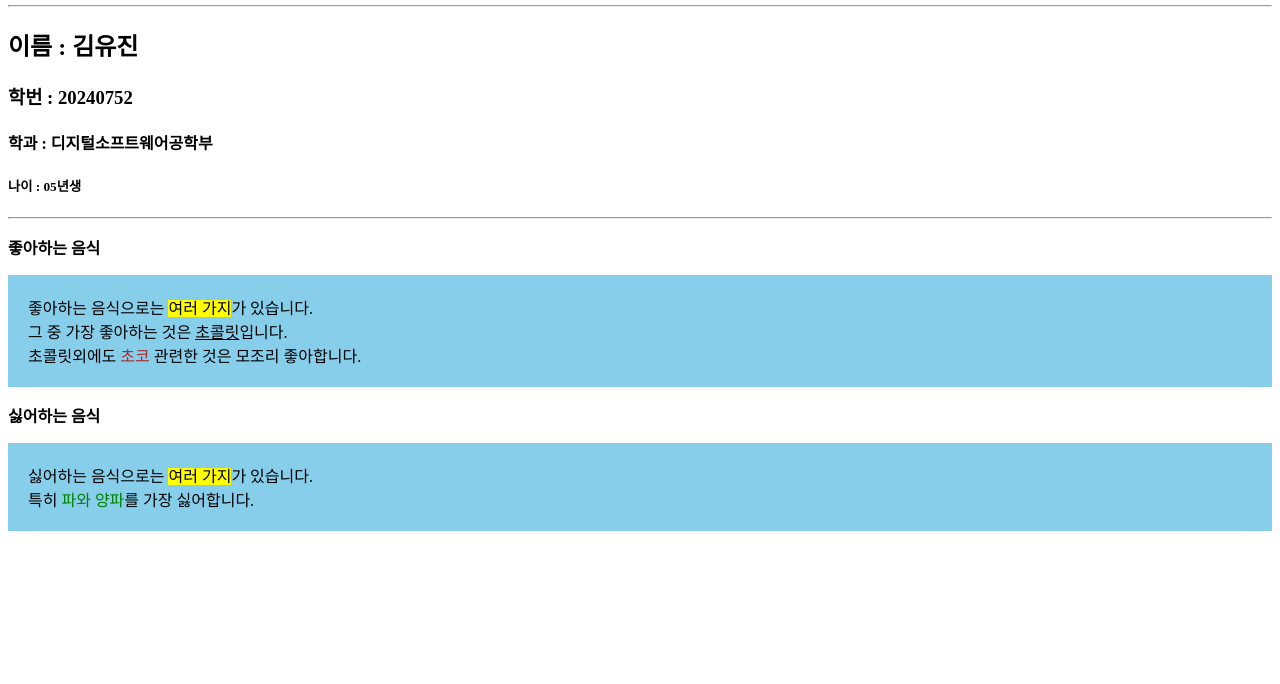
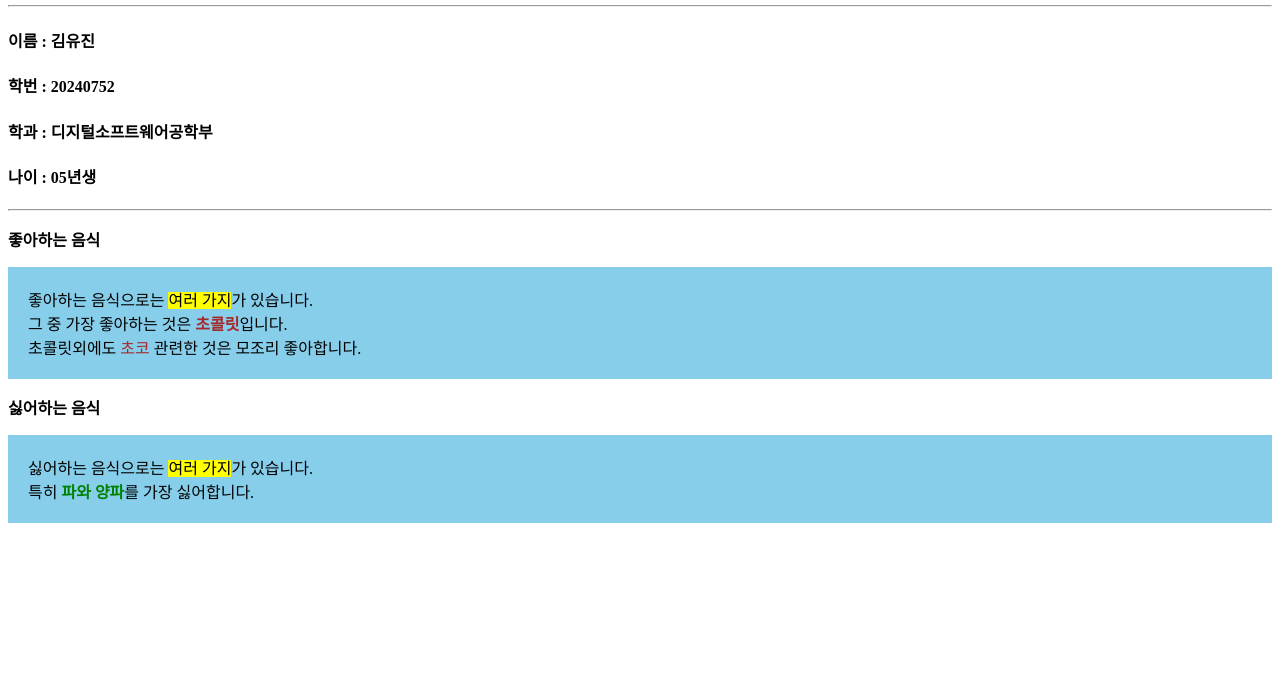
Before and after one commit to youjin20240752/youjin20240752.github.io, a plain HTML site: page index.html in a window 1280 px wide. Shown: the part 116-800 px from the top of the page. Drawn offline with Linux system fonts and the light colour scheme.

Commit message:
Update index.html

```diff
--- a/index.html
+++ b/index.html
@@ -5,20 +5,20 @@
     <title>프로필</title>
   </head>
   <body>
+    <h1>프로필</h1></h1>
     <img src="media/미니언즈_프로필.jpg" width="140" height="180" alt="미니언즈">
-    <h1>프로필</h1></h1>
     <hr>
-    <h2>이름 : 김유진</h2>
-    <h3>학번 : 20240752</h3>
+    <h4>이름 : 김유진</h4>
+    <h4>학번 : 20240752</h4>
     <h4>학과 : 디지털소프트웨어공학부</h4>
-    <h5>나이 : 05년생</h5>
+    <h4>나이 : 05년생</h4>
     <hr>
     <p>
       <b>좋아하는 음식</b><br>
     </p>
     <div style="background-color:skyblue;padding:20px">
       좋아하는 음식으로는 <mark>여러 가지</mark>가 있습니다.<br>
-      그 중 가장 좋아하는 것은 <ins>초콜릿</ins>입니다.<br>
+      그 중 가장 좋아하는 것은 <span style="color:brown"><b>초콜릿</b></span>입니다.<br>
       초콜릿외에도 <span style="color:brown">초코</span> 관련한 것은 모조리 좋아합니다.
     </div>
     <p>
@@ -26,7 +26,7 @@
     </p>
     <div style="background-color:skyblue;padding:20px">
       싫어하는 음식으로는 <mark>여러 가지</mark>가 있습니다.<br>
-      특히 <span style="color:green">파와 양파</span>를 가장 싫어합니다.
+      특히 <span style="color:green"><b>파와 양파</b></span>를 가장 싫어합니다.
     </div>
   </body>
 </html>
```
